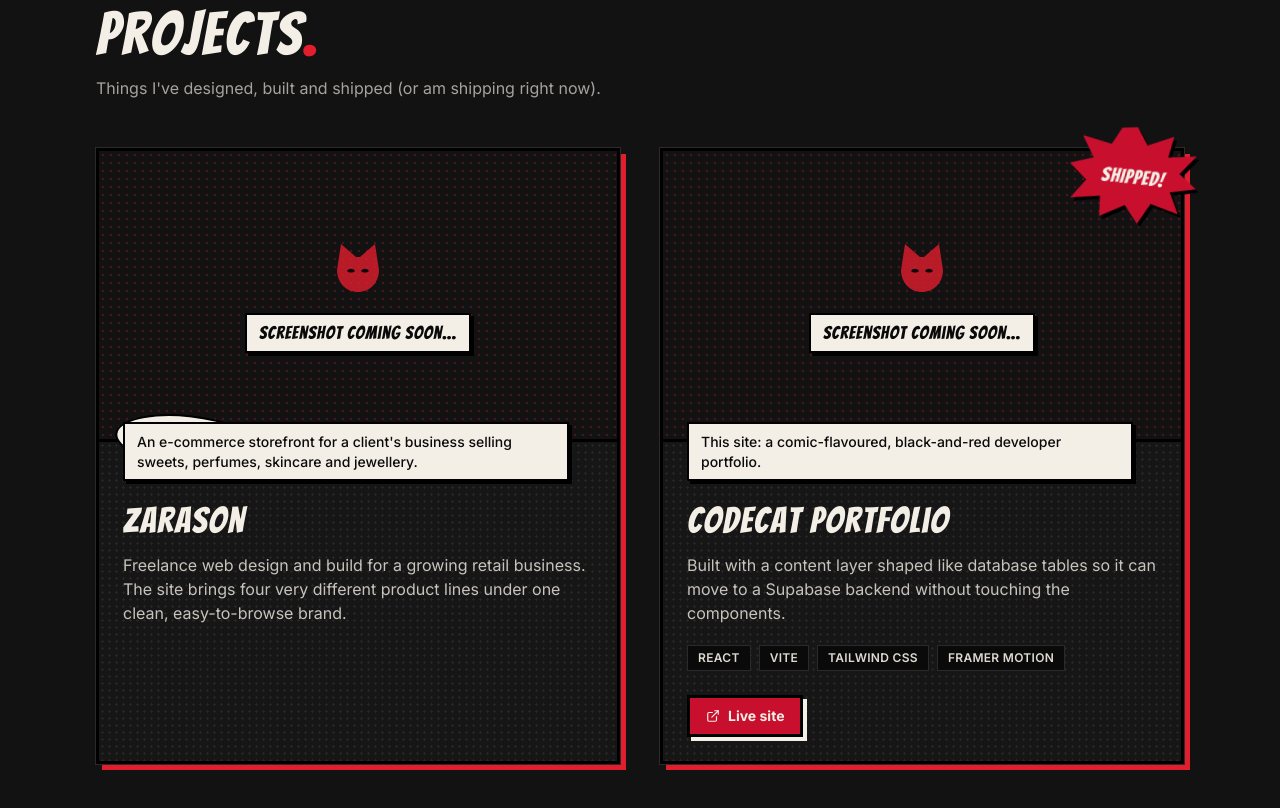
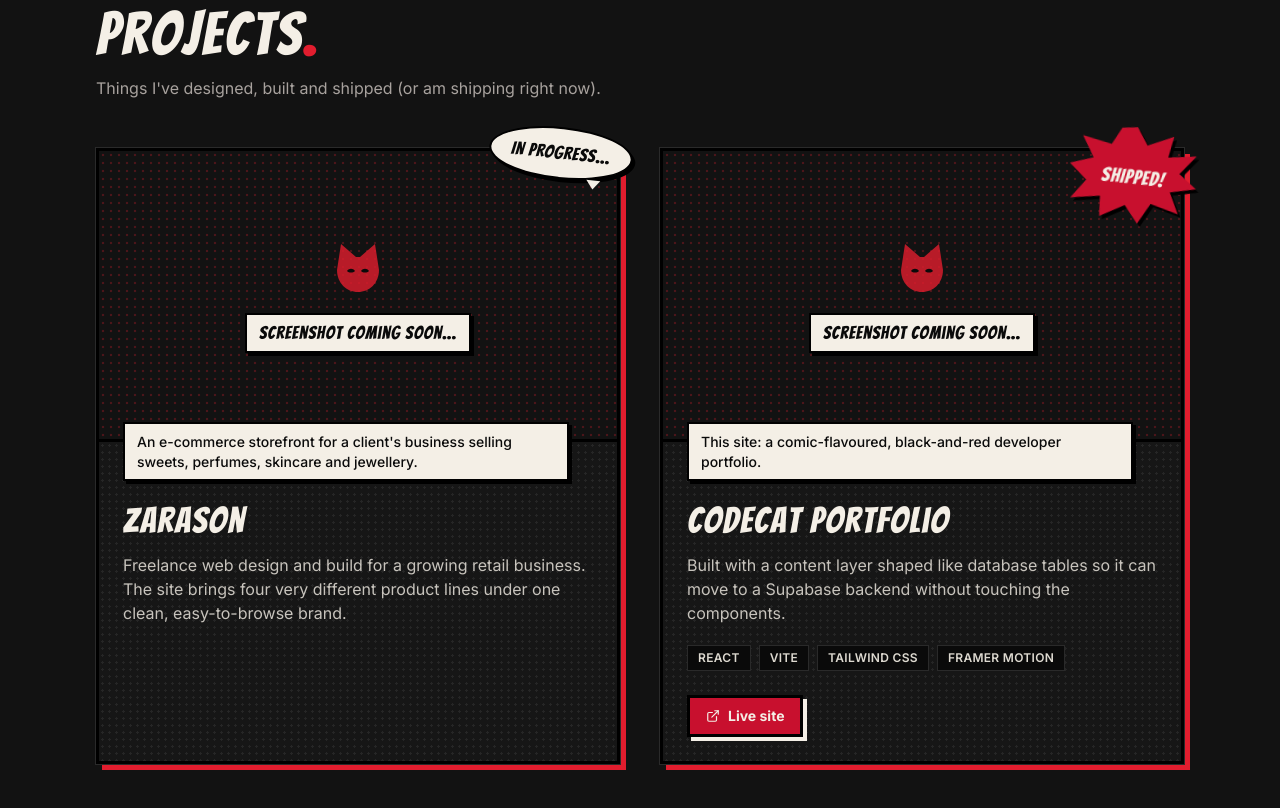
Before and after one commit to TlasaraDevs/codecat, a React (Vite) app: page / in a window 1280 px wide. Shown: the part 2430-3238 px from the top of the page. Built offline with nearby package versions, Linux system fonts and the light colour scheme.

Commit message:
codecat: fix status bubble position, nav highlight off-home, mobile hero size

```diff
--- a/src/components/layout/Navbar.jsx
+++ b/src/components/layout/Navbar.jsx
@@ -1,5 +1,5 @@
 import { useEffect, useState } from "react";
-import { Link } from "react-router-dom";
+import { Link, useLocation } from "react-router-dom";
 import { AnimatePresence, m } from "framer-motion";
 import { LuMenu, LuX } from "react-icons/lu";
 import { getDeveloper, getPosts, getTestimonials } from "@/lib/content";
@@ -27,7 +27,9 @@ export const Navbar = () => {
 
   const available = { posts: posts?.length > 0, testimonials: testimonials?.length > 0 };
   const links = BASE_LINKS.filter((link) => !link.when || available[link.when]);
-  const active = useActiveSection(["home", ...links.map((l) => l.id)]);
+  const activeSection = useActiveSection(["home", ...links.map((l) => l.id)]);
+  // Section highlighting only makes sense on the home page.
+  const active = useLocation().pathname === "/" ? activeSection : null;
 
   useEffect(() => {
     const onScroll = () => setScrolled(window.scrollY > 10);
--- a/src/components/sections/Hero.jsx
+++ b/src/components/sections/Hero.jsx
@@ -114,12 +114,12 @@ export const Hero = () => {
           initial={{ opacity: 0, rotate: 0, scale: 0.95 }}
           animate={{ opacity: 1, rotate: 2, scale: 1 }}
           transition={{ duration: 0.7, ease: "easeOut", delay: 0.2 }}
-          className="relative mx-auto w-full max-w-sm"
+          className="relative mx-auto w-full max-w-[16rem] sm:max-w-xs md:max-w-sm"
         >
           <ProfilePhoto src={developer.photo_url} name={developer.name} />
           <span
             aria-hidden="true"
-            className="absolute -bottom-5 -left-5 -rotate-6 border-2 border-black bg-red-deep px-3 py-1 font-display text-2xl text-paper shadow-[3px_3px_0_0_#000]"
+            className="absolute -bottom-5 -left-3 -rotate-6 md:-left-5 border-2 border-black bg-red-deep px-3 py-1 font-display text-2xl text-paper shadow-[3px_3px_0_0_#000]"
           >
             MEOW!
           </span>
--- a/src/components/ui/ProjectCard.jsx
+++ b/src/components/ui/ProjectCard.jsx
@@ -36,7 +36,9 @@ export const ProjectCard = ({ project, index = 0 }) => {
     >
       <div className="relative aspect-video border-b-[3px] border-black">
         <Screenshot src={screenshot_url} title={title} />
-        <StatusBadge status={status} className="absolute -right-4 -top-6 rotate-6" />
+        <span className="absolute -right-4 -top-6 rotate-6">
+          <StatusBadge status={status} />
+        </span>
       </div>
 
       <div className="halftone relative flex flex-1 flex-col p-6 pt-0">
```
